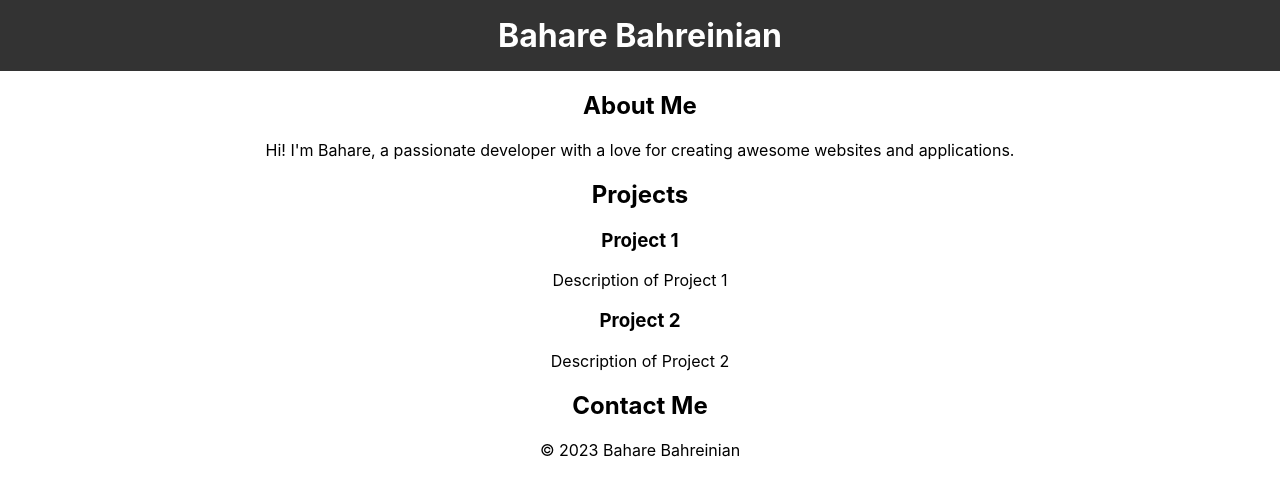
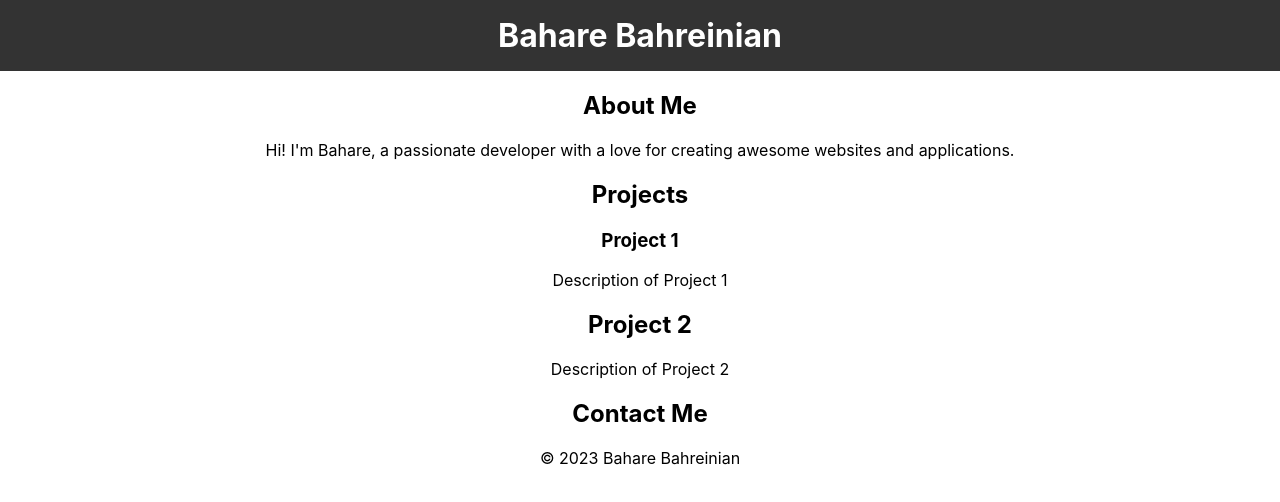
Before and after one commit to Bahare09/portfolio, a React (Create React App) app: page / in a window 1280 px wide. Shown: the top 502 px of the page. Built offline with nearby package versions, Linux system fonts and the light colour scheme.

Commit message:
Update Projects.js

```diff
--- a/src/components/Projects.js
+++ b/src/components/Projects.js
@@ -9,7 +9,7 @@ const Projects = () => {
         <p>Description of Project 1</p>
       </div>
       <div className="project">
-        <h3>Project 2</h3>
+        <h2>Project 2</h2>
         <p>Description of Project 2</p>
       </div>
     </section>
```
